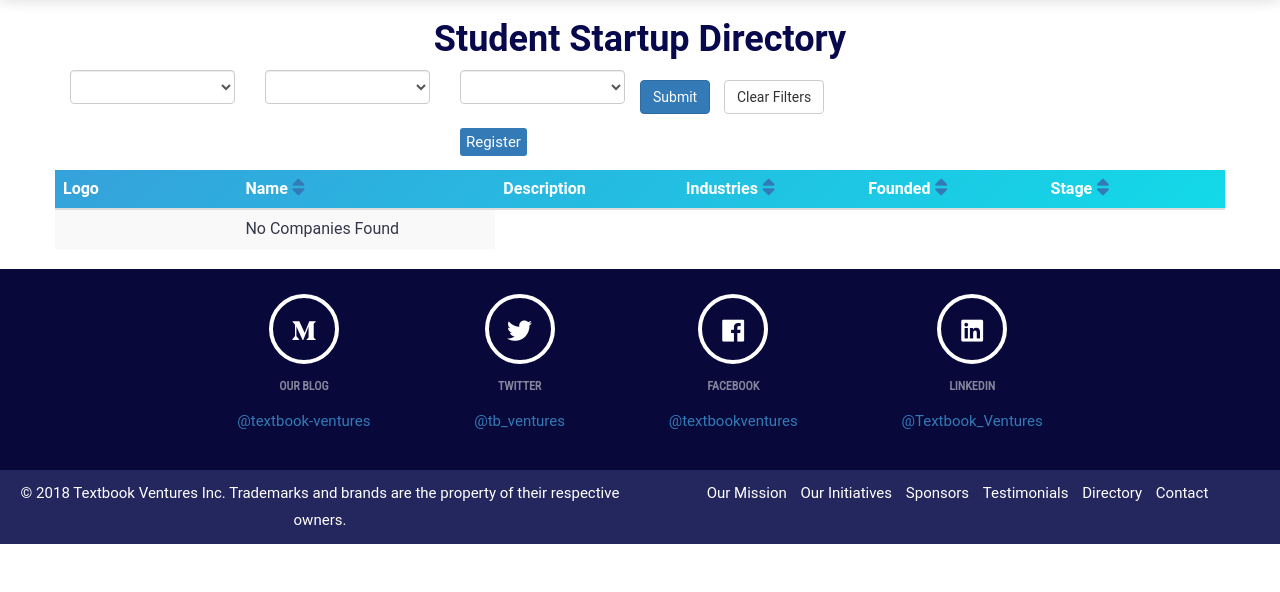
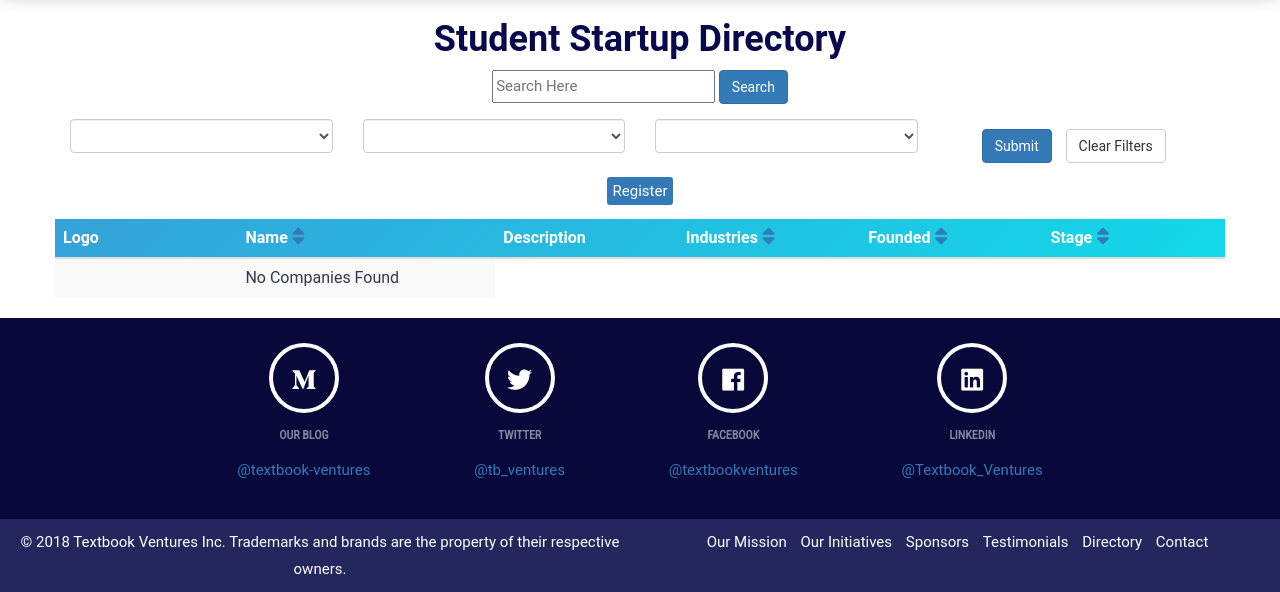
Before and after one commit to Kevinwochan/Startup-Directory, a Django app: page / in a window 1280 px wide. Shown: the part 65-657 px from the top of the page. Run offline with Django 3.2, Linux system fonts and the light colour scheme; data that the repository does not hold is empty; some libraries are stand-ins or nearby versions.

Commit message:
search and formatting

```diff
--- a/apps/directory/views.py
+++ b/apps/directory/views.py
@@ -6,6 +6,7 @@ from django.conf.urls.static import static
 from django.forms.models import model_to_dict
 import re
 from django.core.paginator import Paginator, EmptyPage, PageNotAnInteger
+from django.db.models import Q
 
 def home (request):
     companies = Company.objects.all().order_by('submission_date')
@@ -55,6 +56,7 @@ def show_category (request, field, category):
 
 # display companies matching filters
 def filter (request):
+
     industry_filter = request.GET.get('industry')
     stage_filter = request.GET.get('stage')
     year_filter = request.GET.get('year')
@@ -67,6 +69,15 @@ def filter (request):
     if year_filter:
         companies_obj = companies_obj.filter(year_founded=year_filter)
 
+    query = request.GET.get("q")
+    if query:
+        companies_obj = companies_obj.filter(
+        Q(name__icontains=query) |
+        Q(description__icontains=query) |
+        Q(industries__icontains=query) |
+        Q(stage__icontains=query)
+        ).distinct()
+
     return render (request,'index.html',{'companies':companies_obj,'filter_form':filterForm})
 
 
--- a/startupdirectory/templates/index.html
+++ b/startupdirectory/templates/index.html
@@ -6,19 +6,24 @@
     <h1 class="page-title">Student Startup Directory</h1>
 
     <div class="prologue">
-        <div class="filter-form form-group inline-form" >
+        <div class="text-center">
+              <form action="/filter" method="GET">
+                  <input type="text" name="q" placeholder="Search Here" value="{{ request.GET.q }}" />
+                  <input type="submit" class="form-group btn btn-primary" value="Search"/>
+              </form>
+        </div>
+        <div class="text-center filter-form form-group inline-form text">
             <form action="/filter" method="GET">
                 <div class="form-row">
-                   <div class="col-sm-2">
+                   <div class="col-sm-3">
                        <label class="sr-only">Industry</label>{{ filter_form.industry }}</div>
-                   <div class="col-sm-2">
+                   <div class="col-sm-3">
                        <label class="sr-only">Stage</label>{{ filter_form.stage }}</div>
-                   <div class="col-sm-2">
+                   <div class="col-sm-3">
                        <label class="sr-only">Year</label>{{ filter_form.year }}</div>
                 </div>
                 <input type="submit" class="form-group btn btn-primary" value="Submit">
                 <input type="reset" class="form-group btn btn-default" value="Clear Filters">
-
             </form>
         </div>
       </div>
@@ -44,7 +49,7 @@
             {% endif %}
             </span>
         </div>
-        <div class="register col-lg-4">
+        <div class="register col-lg-4 text-center">
             <a href="http://textbook.ventures/directory-registration"><div class="registration-form">Register</div></a>
         </div>
         <div class="sort col-lg-4">
```
